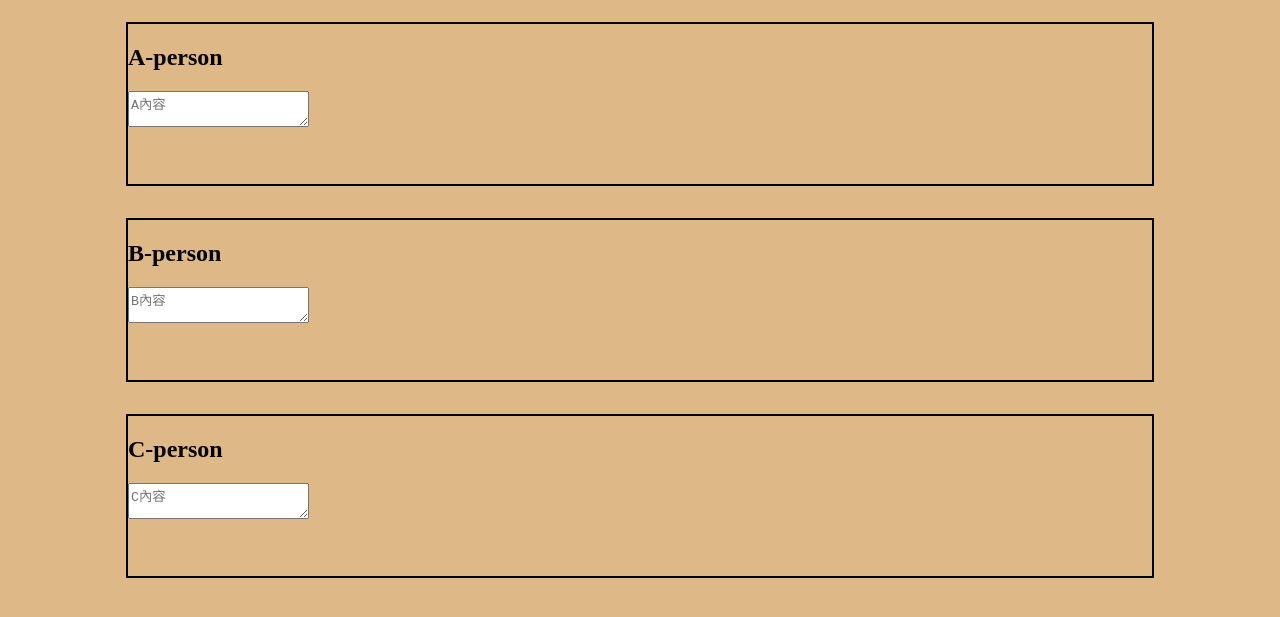
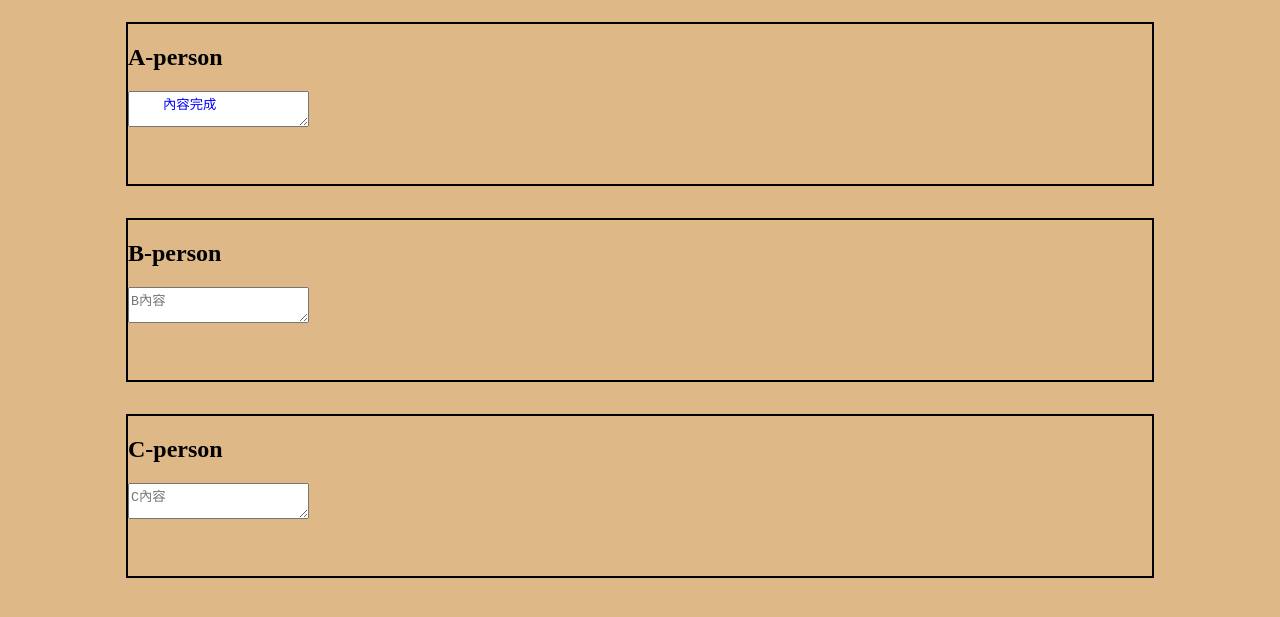
Before and after one commit to Andyeeeee/git-Branch-try, a plain HTML site: page index.html in a window 1280 px wide. Shown: the part 67-684 px from the top of the page. Drawn offline with Linux system fonts and the light colour scheme.

Commit message:
A-person-textrea-finsh

```diff
--- a/index.html
+++ b/index.html
@@ -24,6 +24,10 @@
       border: 2px solid black;
       margin-bottom: 2rem;
     }
+
+    textarea {
+      color: blue;
+    }
   </style>
 </head>
 
@@ -32,7 +36,9 @@
 
   <section class="person">
     <h2>A-person</h2>
-    <textarea placeholder="A內容"></textarea>
+    <textarea placeholder="A內容">
+    內容完成
+    </textarea>
   </section>
 
   <section class="person">
```
